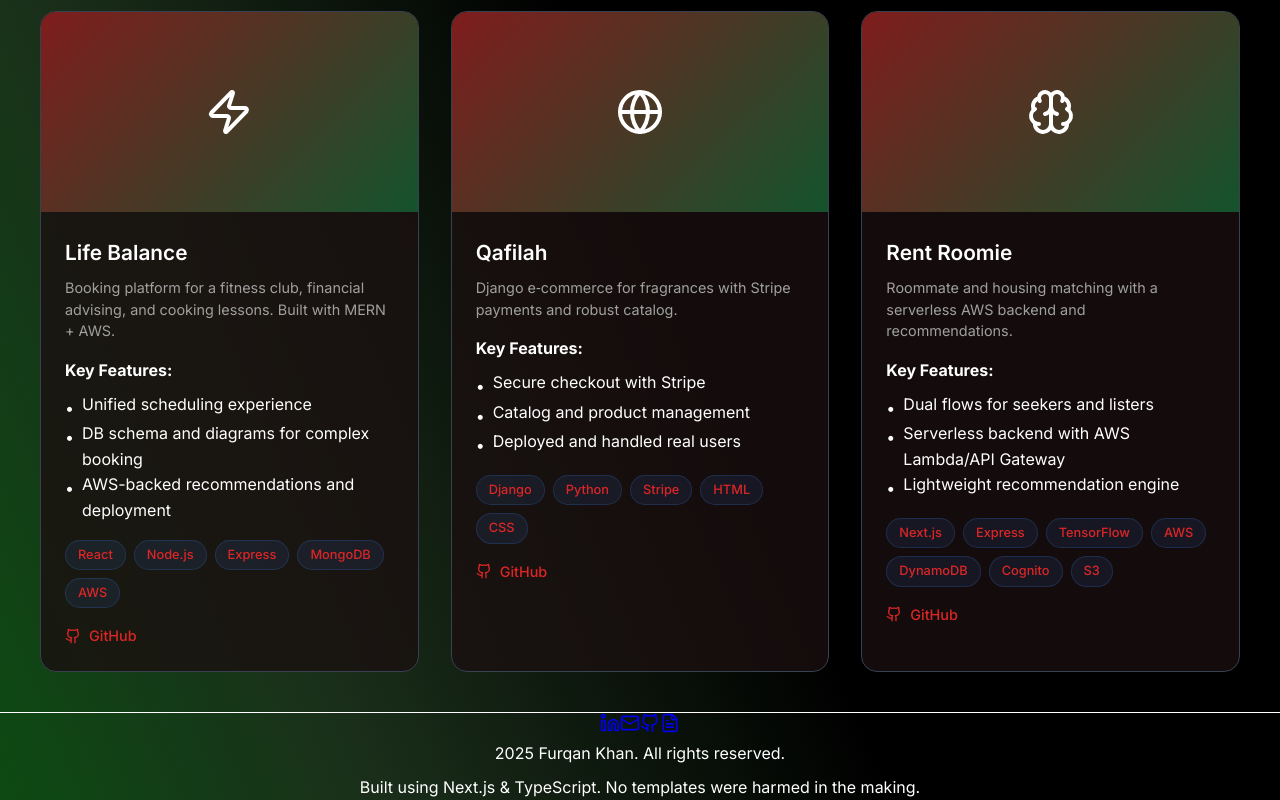
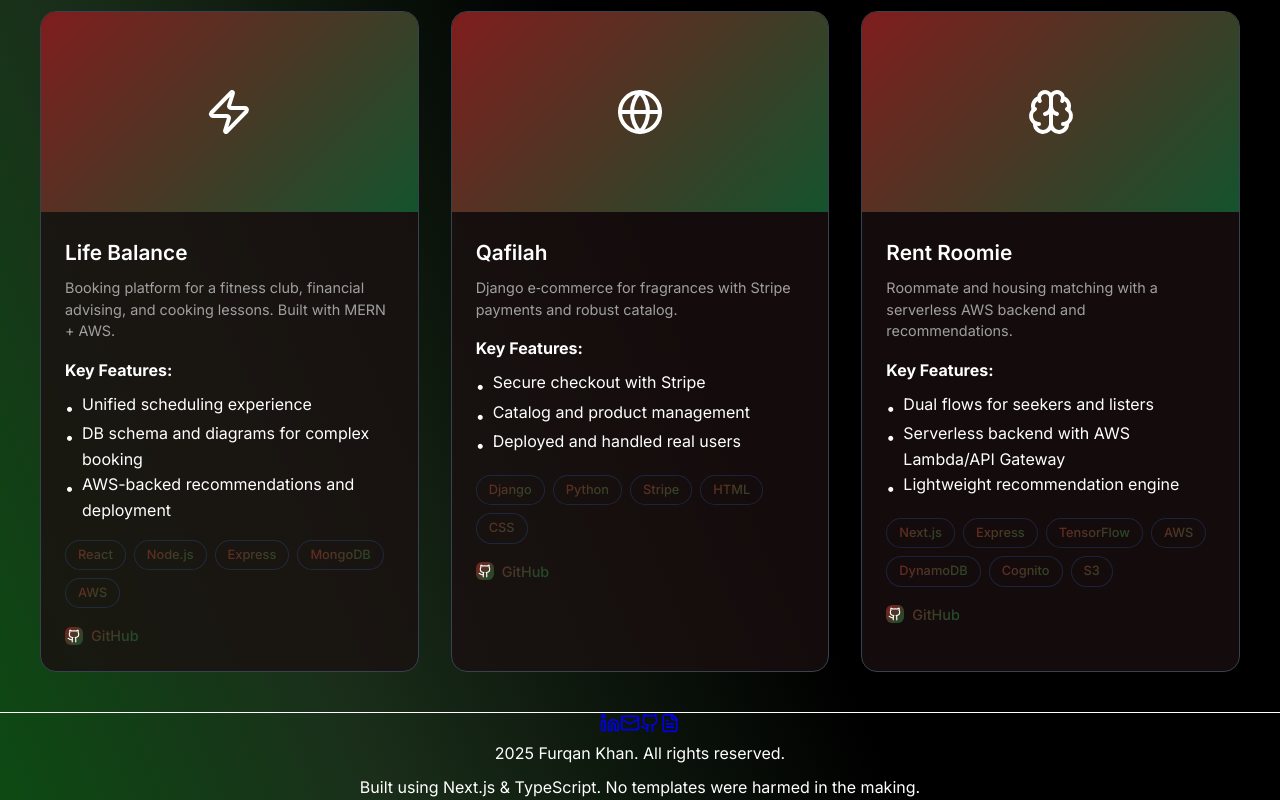
Before and after one commit to fahmedk/portfolio, a Next.js app: page / in a window 1280 px wide. Shown: the part 2283-3083 px from the top of the page. Built offline with nearby package versions, Linux system fonts and the light colour scheme; a web font is replaced by a local one.

Commit message:
changed color styling to gradient

```diff
--- a/src/app/globals.css
+++ b/src/app/globals.css
@@ -417,7 +417,9 @@ body {
 
 .card:hover {
   transform: translateY(-5px);
-  border-color: var(--accent-primary);
+  /* gradient outline instead of solid red */
+  border-color: transparent;
+  border-image: var(--gradient-primary) 1;
   box-shadow: 0 20px 40px rgba(59, 130, 246, 0.1);
 }
 
@@ -451,7 +453,12 @@ body {
 
 .tag {
   background: rgba(59, 130, 246, 0.1);
-  color: var(--accent-primary);
+  /* gradient text instead of solid red */
+  background: var(--gradient-primary);
+  -webkit-background-clip: text;
+  -webkit-text-fill-color: transparent;
+  background-clip: text;
+  text-fill-color: transparent;
   padding: 0.25rem 0.75rem;
   border-radius: 20px;
   font-size: 0.8rem;
@@ -484,7 +491,9 @@ body {
 
 .project-card:hover {
   transform: translateY(-5px);
-  border-color: var(--accent-primary);
+  /* gradient outline instead of solid red */
+  border-color: transparent;
+  border-image: var(--gradient-primary) 1;
   box-shadow: 0 20px 40px rgba(59, 130, 246, 0.1);
 }
 
@@ -526,15 +535,35 @@ body {
   display: inline-flex;
   align-items: center;
   gap: 0.5rem;
-  color: var(--accent-primary);
+  /* gradient text instead of solid red */
+  background: var(--gradient-primary);
+  -webkit-background-clip: text;
+  -webkit-text-fill-color: transparent;
+  background-clip: text;
+  text-fill-color: transparent;
   text-decoration: none;
   font-size: 0.9rem;
   font-weight: 500;
   transition: color 0.3s ease;
 }
 
+/* Make the GitHub icon in project links use the gradient as its background */
+.project-link svg {
+  width: 18px;
+  height: 18px;
+  color: #ffffff; /* icon glyph */
+  background: var(--gradient-primary); /* gradient behind icon */
+  border-radius: 6px;
+  padding: 2px;
+}
+
 .project-link:hover {
-  color: var(--accent-secondary);
+  /* Keep gradient on hover instead of changing to a solid color */
+  background: var(--gradient-primary);
+  -webkit-background-clip: text;
+  -webkit-text-fill-color: transparent;
+  background-clip: text;
+  text-fill-color: transparent;
 }
 
 /* Tech Stack */
@@ -559,7 +588,9 @@ body {
 
 .tech-item:hover {
   transform: translateY(-2px);
-  border-color: var(--accent-primary);
+  /* gradient outline instead of solid red */
+  border-color: transparent;
+  border-image: var(--gradient-primary) 1;
 }
 
 .tech-icon {
@@ -656,7 +687,7 @@ body {
 }
 
 .hamburger-menu:hover span {
-  background: #dc2626;
+  background: var(--gradient-primary);
 }
 
 /* Mobile Menu */
```
